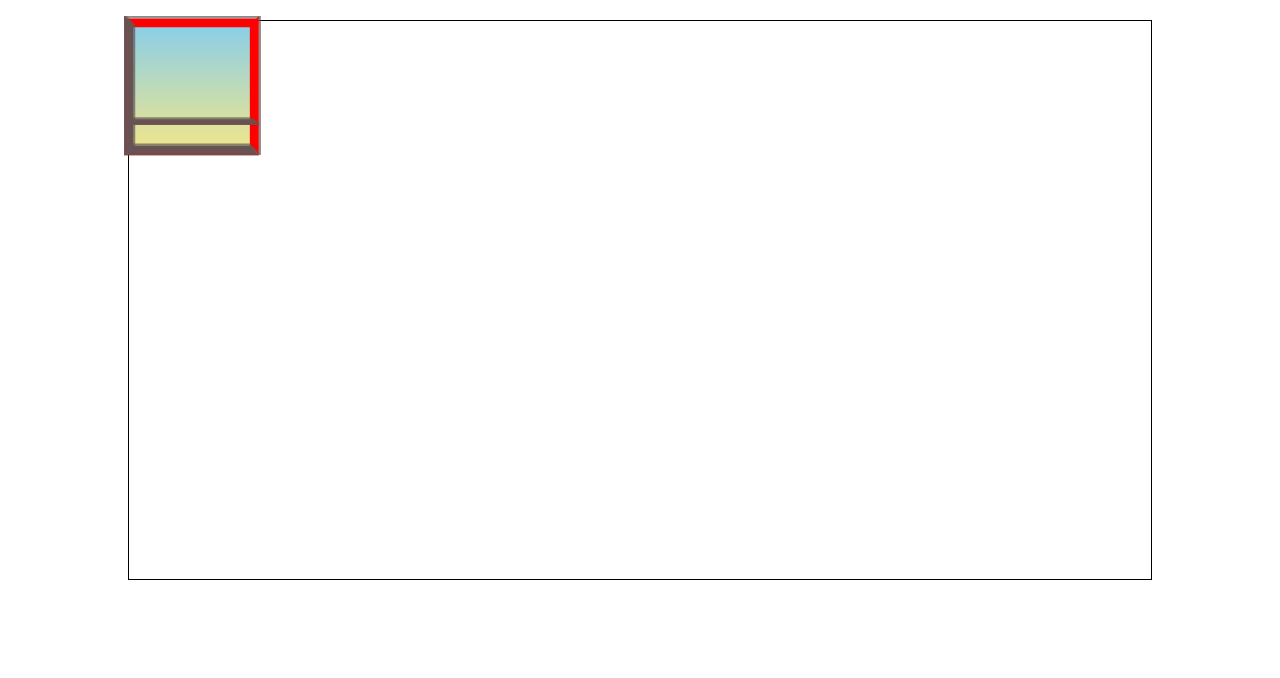
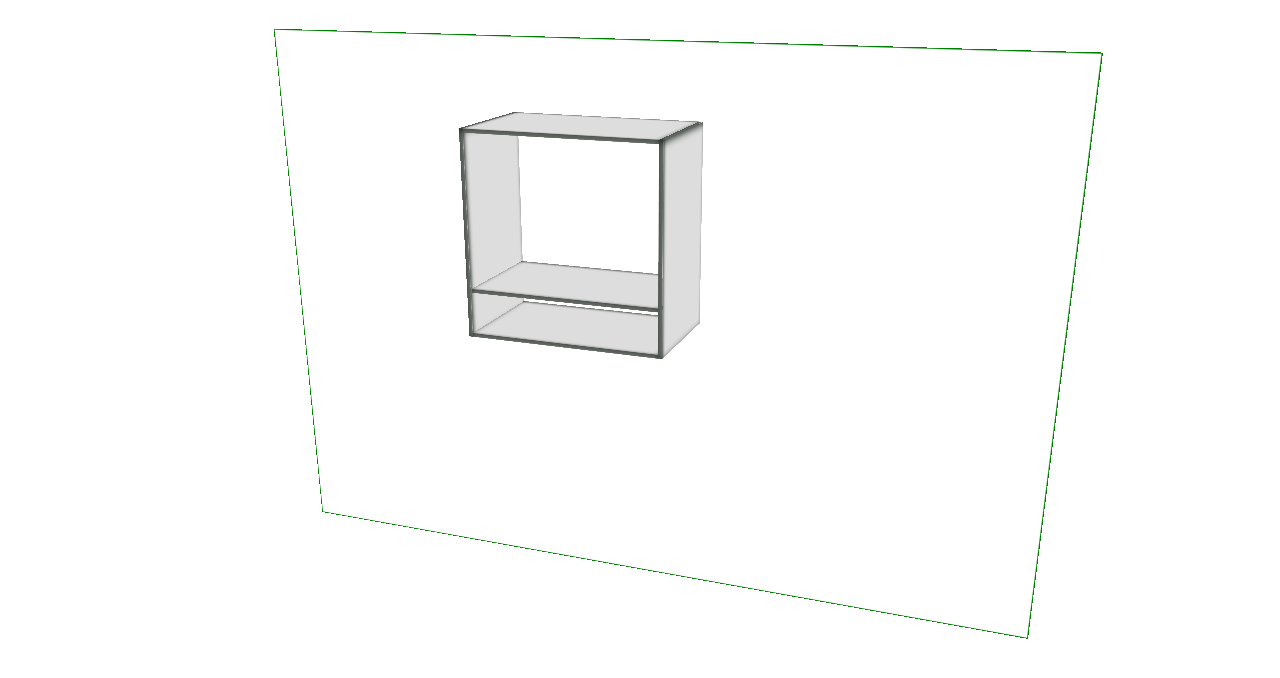
Before and after one commit to born-kes/furniture-model3d-reactjs, a React (Create React App) app: page / in a window 1280 px wide. Shown: the top 678 px of the page. Built offline with nearby package versions, Linux system fonts and the light colour scheme.

Commit message:
update css

```diff
--- a/src/App.css
+++ b/src/App.css
@@ -1,69 +1,30 @@
 *,
 *:before,
 *:after {
+    -moz-box-sizing: border-box;
     -webkit-box-sizing: border-box;
-    -moz-box-sizing: border-box;
     box-sizing: border-box;
+    margin: 0;
     padding: 0;
-    margin: 0;
-
-    transition: all 2s ease-in-out;
 }
 
 body {
-    margin: 0;
     font-family: -apple-system, BlinkMacSystemFont, "Segoe UI", "Roboto", "Oxygen",
     "Ubuntu", "Cantarell", "Fira Sans", "Droid Sans", "Helvetica Neue",
     sans-serif;
+    margin: 0;
+    transition: all 2s ease-in-out;
     -webkit-font-smoothing: antialiased;
     -moz-osx-font-smoothing: grayscale;
 }
 
-code {
-    font-family: source-code-pro, Menlo, Monaco, Consolas, "Courier New",
-    monospace;
+#view_model {
+    position: relative;
+    top: 50px;
+    width: 800px;
+    height: 650px;
+    margin-right: auto;
+    margin-left: auto;
+    perspective: 1200px;
+    transform-style: preserve-3d;
 }
-
-#view_model {
-    width: 80vw;
-    height: 70vh;
-    position: relative;
-    bottom: 0;
-    margin-left: auto;
-    margin-right: auto;
-    /*background-color: green;*/
-    perspective: 800px;
-    perspective-origin: 150% 150%;
-    border: 1px solid;
-}
-
-.modelBox {
-    perspective: 1200px;
-    -webkit-perspective: 1200px;
-    border: 1px dashed forestgreen;
-}
-
-#view_model,
-.modelBox {
-    transform-style: preserve-3d;
-    -webkit-transform-style: preserve-3d;
-}
-
-#view_model {
-    transition: perspective 2s linear;
-    -webkit-transition: -webkit-perspective 2s linear;
-}
-#view_model,
-#view_model > .modelBox {
-    margin: 20px auto;
-    /*margin-left: auto;*/
-    /*margin-right: auto;*/
-}
-
-#view_model > .modelBox {
-    padding-top: 25px;
-    height: 90%;
-    width: 90%;
-    border: 1px dashed;
-    /*transform: rotateX(20deg) rotateY(-20deg) scale(0.5) translateZ(59px);*/
-}
--- a/src/components/FigureBox/FigureBox.css
+++ b/src/components/FigureBox/FigureBox.css
@@ -1,30 +1,30 @@
 
 .figureBox {
+    transition: transform 5.5s;
     transform: rotateY(0deg) translateX(0);
+    background: rgba(90, 90, 90, 0.5);
     transform-style: preserve-3d;
-    transition: transform 5.5s;
-    background: red;
 }
 
 .figureBox {
-    --figure--size: 0px;
-    --figure--width: 0px;
-    --figure--height: 0px;
     position: absolute;
     width: var(--figure--width);
     height: var(--figure--height);
+    --figure--height: 0px;
+    --figure--size: 0px;
+    --figure--width: 0px;
 }
 
 .figureBox.sidewall {
+    transform: rotateY(90deg) translateZ(var(--translate-z)) translateX(calc(var(--furniture--size) * -.5));
     --translate-z: calc(var(--furniture--size) * -.5);
-    transform: rotateY(90deg) translateZ(var(--translate-z));
 }
 
 .figureBox.capture,
 .figureBox.shelves {
-    --translate-y: 10px;
-    --translate-z: calc(var(--furniture--size) * .5);
     transform: rotateX(90deg) translateY(var(--translate-y)) translateZ(var(--translate-z));
+    --translate-y: calc(var(--furniture--size) * .5);
+    --translate-z: 10px;
 }
 
 .figureBox.shelves {
@@ -36,15 +36,15 @@
 }
 
 .figureBox.door {
+    transform: translateX(var(--translate-x)) translateZ(var(--translate-z));
     --translate-x: 0;
     --translate-z: calc(var(--furniture--size));
-    transform: translateX(var(--translate-x)) translateZ(var(--translate-z));
 }
 
 .figureBox.door:hover {
+    transform: rotateY(90deg) translateX(var(--translate-x)) translateZ(var(--translate-z));
     --translate-x: 0;
     --translate-z: calc(var(--furniture--size));
-    transform: rotateY(90deg) translateX(var(--translate-x)) translateZ(var(--translate-z));
 }
 
 .figureBox.right {
@@ -55,20 +55,20 @@
     --translate-z: calc(var(--furniture--height) * -1 + var(--furniture--size) * .5);
 }
 
-
 figure {
-    background: rgba(90, 90, 90, 0.7);
-    margin: 0;
+    position: absolute;
     display: block;
-    position: absolute;
     width: 100%;
     height: 100%;
+    margin: 0;
+    background-color: #dddddd;
+    box-shadow: inset 5px 5px 20px #182019;
     backface-visibility: hidden;
 }
 
 figure.front {
+    transform: translateZ(var(--translate-z));
     --translate-z: calc(var(--figure--size));
-    transform: translateZ(var(--translate-z));
 }
 
 figure.back {
@@ -77,28 +77,28 @@ figure.back {
 
 figure.top {
     height: var(--figure--size);
+    transform: rotateX(90deg) translateY(var(--translate-y)) translateZ(var(--translate-z));
     --translate-y: calc(var(--figure--size) * .5);
     --translate-z: calc(var(--figure--size) * .5);
-    transform: rotateX(90deg) translateY(var(--translate-y)) translateZ(var(--translate-z));
 }
 
 figure.bottom {
     height: var(--figure--size);
+    transform: rotateX(-90deg) translateY(var(--translate-y)) translateZ(var(--translate-z));
     --translate-y: calc(var(--figure--size) * -.5);
     --translate-z: calc(var(--figure--height) - var(--figure--size) * .5);
-    transform: rotateX(-90deg) translateY(var(--translate-y)) translateZ(var(--translate-z));
 }
 
 figure.left {
     width: var(--figure--size);
+    transform: rotateY(-90deg) translateX(var(--translate-x)) translateZ(var(--translate-y));
     --translate-x: calc(var(--figure--size) * .5);
     --translate-y: calc(var(--figure--size) * .5);
-    transform: rotateY(-90deg) translateX(var(--translate-x)) translateZ(var(--translate-y));
 }
 
 figure.right {
     width: var(--figure--size);
+    transform: rotateY(90deg) translateX(var(--translate-x)) translateZ(var(--translate-z));
     --translate-x: calc(var(--figure--size) * -.5);
     --translate-z: calc(var(--figure--width) - var(--figure--size) * .5);
-    transform: rotateY(90deg) translateX(var(--translate-x)) translateZ(var(--translate-z));
 }
--- a/src/components/Model3d/Model3d.css
+++ b/src/components/Model3d/Model3d.css
@@ -1,24 +1,36 @@
 :root {
-    --furniture--width: 0px;
     --furniture--height: 0px;
     --furniture--size: 0px;
+    --furniture--width: 0px;
+}
+
+.model3d {
+    position: absolute;
+    width: 800px;
+    height: 550px;
+    margin: 0;
+    transform: rotateX(-20deg) rotateY(-20deg);
+    outline: 1px solid green;
+    transform-style: preserve-3d;
+
 }
 
 .model3d-content {
+    position: relative;
+    position: absolute;
+    top: 0%;
+    bottom: 0px;
+    left: 50%;
     width: var(--furniture--width);
     height: var(--furniture--height);
-    background: linear-gradient(skyblue, khaki);
-    perspective: 2100px;
+    margin: 0 auto;
+    transform: scale3d(0.4, 0.4, 0.4) translate3d(-400px, 200px, -150px);
+    -webkit-transform-origin: top left;
+    transform-origin: left top 0;
     perspective-origin: 50% 50%;
-    transform: scale3d(.5, .5, .5) translateX(-50%) translateY(-50%);
+    transform-style: preserve-3d;
 }
 
-.model3d {
-    /*bottom: 0px;*/
-    position: absolute;
-    transform: scale3d(.5, .5, .5) translateX(-50%) translateY(-50%);
-}
-
-#scene3d:hover {
-    perspective-origin: -150% 40%;
-}
+/*#scene3d:hover {*/
+/*    perspective-origin: -50% 40%;*/
+/*}*/
```
